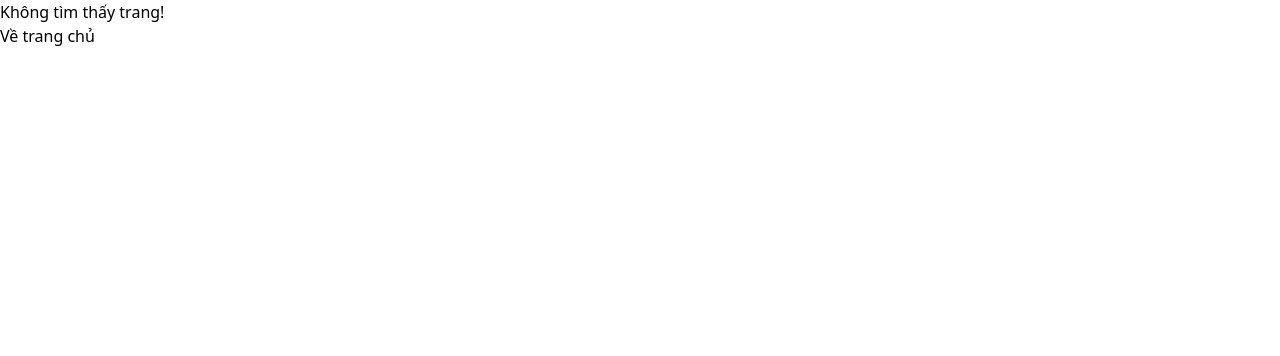
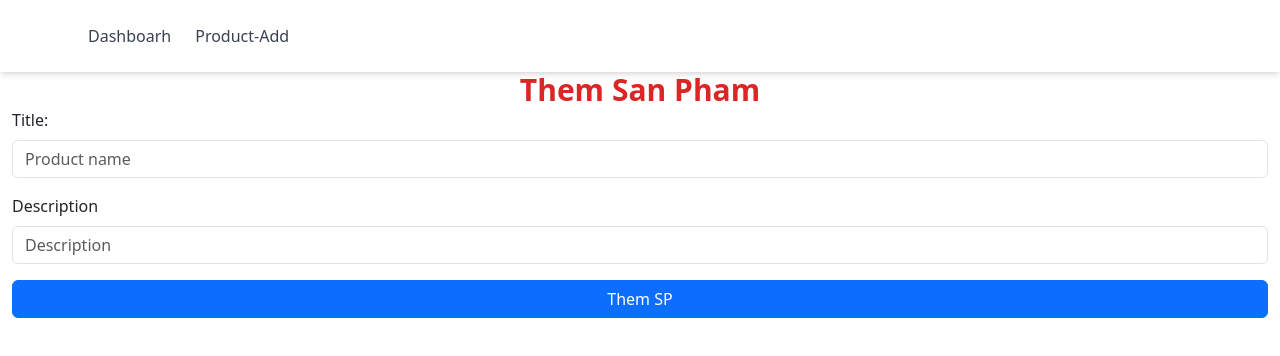
Before and after one commit to TCSon03/React_CodeFarm, a React (Vite) app: page /admin/product-add in a window 1280 px wide. Shown: the top 356 px of the page. Built offline with nearby package versions, Linux system fonts and the light colour scheme.

Commit message:
sử lý form

```diff
--- a/index.html
+++ b/index.html
@@ -12,6 +12,8 @@
   <link
     href="https://fonts.googleapis.com/css2?family=Poppins:ital,wght@0,100;0,200;0,300;0,400;0,500;0,600;0,700;0,800;0,900;1,100;1,200;1,300;1,400;1,500;1,600;1,700;1,800;1,900&display=swap"
     rel="stylesheet">
+  <link href="https://cdn.jsdelivr.net/npm/bootstrap@5.3.6/dist/css/bootstrap.min.css" rel="stylesheet"
+    integrity="sha384-4Q6Gf2aSP4eDXB8Miphtr37CMZZQ5oXLH2yaXMJ2w8e2ZtHTl7GptT4jmndRuHDT" crossorigin="anonymous">
 </head>
 
 <body>
--- a/src/Components/HeaderAdmin.jsx
+++ b/src/Components/HeaderAdmin.jsx
@@ -1,5 +1,26 @@
+import { Link } from "react-router-dom";
+
 const HeaderAdmin = () => {
-  return <div>HeaderAdmin</div>;
+  return (
+    <div>
+      <header className="bg-white shadow-md">
+        <nav className="max-w-6xl px-4 py-4 mx-auto">
+          <ul className="flex items-center gap-6 font-medium text-gray-700">
+            <li>
+              <Link to="/admin" className="transition hover:text-blue-600">
+                Dashboarh
+              </Link>
+            </li>
+            <li>
+              <Link to="/admin/product-add" className="transition hover:text-blue-600">
+                Product-Add
+              </Link>
+            </li>
+          </ul>
+        </nav>
+      </header>
+    </div>
+  );
 };
 
 export default HeaderAdmin;
--- a/src/Layouts/AdminLayout.jsx
+++ b/src/Layouts/AdminLayout.jsx
@@ -1,6 +1,6 @@
 import { Outlet } from "react-router-dom";
 import HeaderAdmin from "../Components/HeaderAdmin";
-import FooterAdmin from "../Components/FooterAdmin";
+// import FooterAdmin from "../Components/FooterAdmin";
 
 const AdminLayout = () => {
   return (
@@ -9,7 +9,7 @@ const AdminLayout = () => {
       <main>
         <Outlet />
       </main>
-      <FooterAdmin />
+      {/* <FooterAdmin /> */}
     </div>
   );
 };
--- /dev/null
+++ b/src/pages/admins/ProductForm.jsx
@@ -0,0 +1,61 @@
+import { useState } from "react";
+const initFormData = {
+  title: "",
+  description: "",
+};
+
+const ProductForm = () => {
+  const [formData, setFormData] = useState(initFormData);
+  const handleChange = (data) => {
+    const { name, value } = data.target;
+    setFormData({
+      ...formData,
+      [name]: value,
+    });
+  };
+
+  const handleSubmit = (e) => {
+    e.preventDefault();
+    console.log(formData);
+  };
+  return (
+    <div className="container mx-auto">
+      <h1 className="text-3xl font-bold text-center text-red-600">
+        Them San Pham
+      </h1>
+      <form action="" onSubmit={handleSubmit}>
+        <div className="mb-3">
+          <label htmlFor="" name="title" className="form-label">
+            Title:
+          </label>
+          <input
+            type="text"
+            name="title"
+            placeholder="Product name"
+            className="border form-control"
+            onChange={handleChange}
+            defaultValue={formData.title}
+          />
+        </div>
+        <div className="mb-3">
+          <label htmlFor="" name="description" className="form-label">
+            Description
+          </label>
+          <input
+            type="text"
+            name="description"
+            placeholder="Description "
+            className="border form-control"
+            onChange={handleChange}
+            defaultValue={formData.description}
+          />
+        </div>
+        <div className="mb-3">
+          <button className="w-full btn btn-primary">Them SP</button>
+        </div>
+      </form>
+    </div>
+  );
+};
+
+export default ProductForm;
--- a/src/router/index.jsx
+++ b/src/router/index.jsx
@@ -7,6 +7,7 @@ import Register from "../pages/Register";
 import AdminLayout from "../Layouts/AdminLayout";
 import Dashboarh from "../pages/admins/Dashboarh";
 import NotfoundPage from "../pages/NotfoundPage";
+import ProductForm from "../pages/admins/ProductForm";
 
 const router = createBrowserRouter([
   // Layout Client
@@ -23,7 +24,10 @@ const router = createBrowserRouter([
   {
     path: "/admin",
     element: <AdminLayout />,
-    children: [{ path: "/admin", element: <Dashboarh /> }],
+    children: [
+      { path: "/admin", element: <Dashboarh /> },
+      { path: "/admin/product-add", element: <ProductForm /> },
+    ],
   },
 
   //   Layout Empty
```
